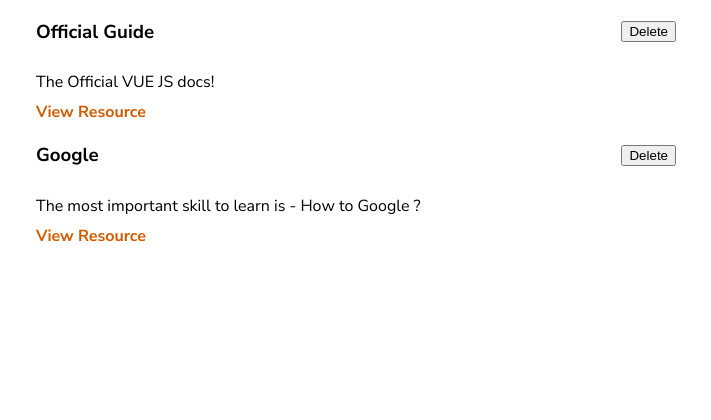
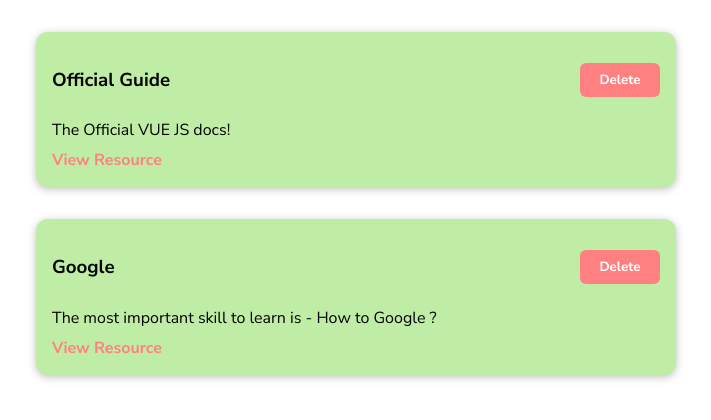
Before and after one commit to akashpai11/learning-resources-app, a Vue app: page / in a window 1280 px wide. Shown: the top 420 px of the page, without its empty margins (284-995 px from the left). Built offline with nearby package versions, Linux system fonts and the light colour scheme.

Commit message:
UI components added

```diff
--- /dev/null
+++ b/src/components/UI/BaseButton.vue
@@ -0,0 +1,42 @@
+<template>
+  <button :type="type" :class="mode">
+    <slot></slot>
+  </button>
+</template>
+
+<script>
+export default {
+  props: ['type', 'mode'],
+};
+</script>
+
+<style scoped>
+button {
+  font-family: inherit;
+  border-radius: 6px;
+  padding: 0.5rem;
+  width: 80px;
+  background-color: #ff8080;
+  border: none;
+  font-weight: bold;
+  color: white;
+}
+
+button:hover,
+button:active {
+  background-color: #f79494;
+  cursor: pointer;
+}
+
+/* another class for different looks  */
+.flat {
+  background-color: transparent;
+  color: #3a0061;
+  border: none;
+}
+
+.flat:hover,
+.flat:active {
+  background-color: #edd2ff;
+}
+</style>
--- /dev/null
+++ b/src/components/UI/BaseCard.vue
@@ -0,0 +1,16 @@
+<template>
+  <div>
+    <slot></slot>
+  </div>
+</template>
+
+<style scoped>
+div {
+  border-radius: 12px;
+  box-shadow: 0 2px 8px rgba(0, 0, 0, 0.26);
+  padding: 1rem;
+  margin: 2rem auto;
+  max-width: 40rem;
+  background-color: #c0eda6;
+}
+</style>
--- a/src/components/learning-resources/LearningResource.vue
+++ b/src/components/learning-resources/LearningResource.vue
@@ -1,16 +1,17 @@
 <template>
   <div>
     <li>
-      <div>
+      <base-card>
         <header>
           <h3>{{ title }}</h3>
-          <button>Delete</button>
+          <!-- base button can also accept a prop named mode and we can change the looks of the button -->
+          <base-button>Delete</base-button>
         </header>
-      </div>
-      <p>{{ description }}</p>
-      <nav>
-        <a :href="link">View Resource</a>
-      </nav>
+        <p>{{ description }}</p>
+        <nav>
+          <a :href="link">View Resource</a>
+        </nav>
+      </base-card>
     </li>
   </div>
 </template>
@@ -50,10 +51,10 @@
 a {
   text-decoration: none;
   font-weight: bold;
-  color: #ce5c00;
+  color: #ff8080;
 }
 a:hover,
 a:active {
-  color: #c89300;
+  color: #e05858;
 }
 </style>
--- a/src/main.js
+++ b/src/main.js
@@ -1,5 +1,9 @@
 import { createApp } from 'vue';
 import App from './App.vue';
+import BaseCard from './components/UI/BaseCard.vue';
+import BaseButton from './components/UI/BaseButton.vue';
 
 const app = createApp(App);
+app.component('base-card', BaseCard);
+app.component('base-button', BaseButton);
 app.mount('#app');
```
